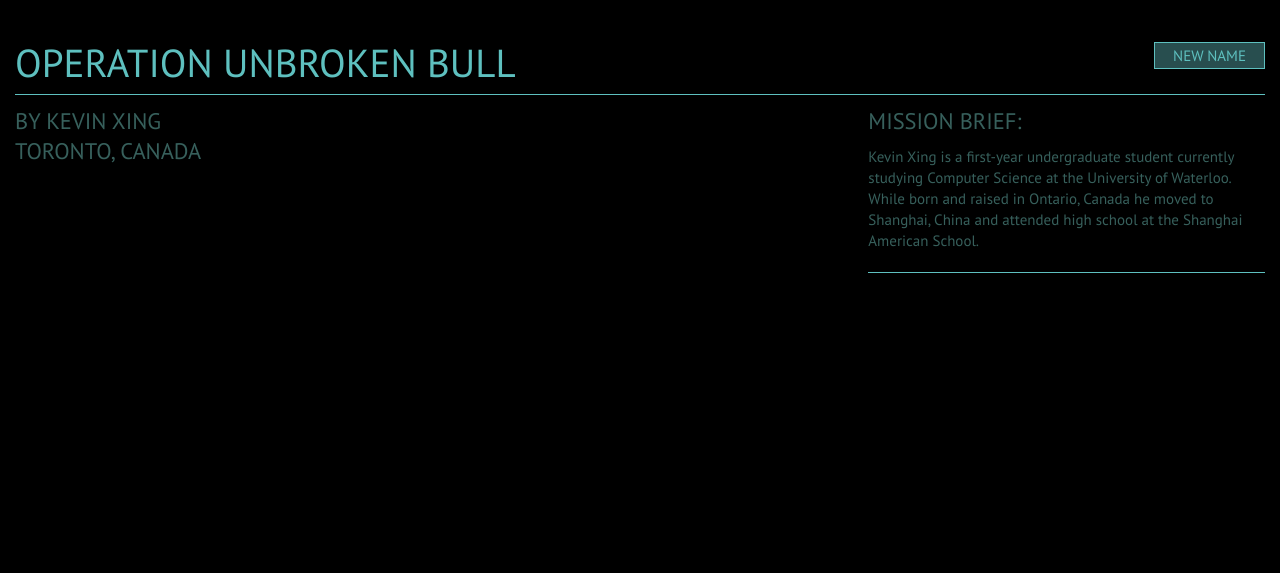
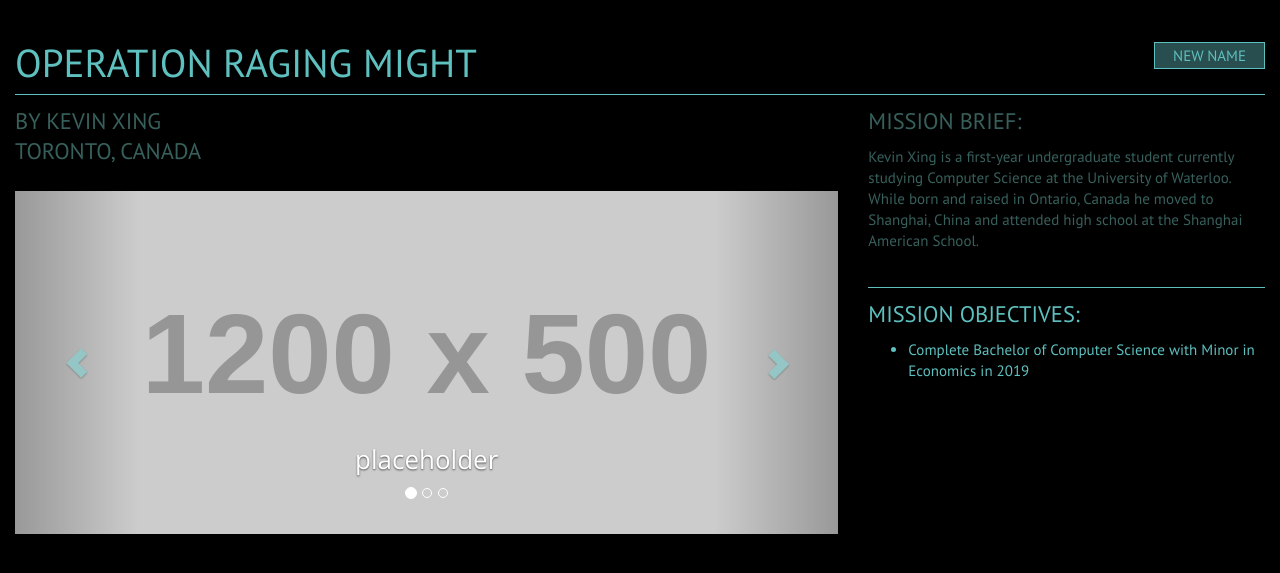
Before and after one commit to ggkevinxing/ggkevinxing.github.io, a PHP site: page /xcom/index.html in a window 1280 px wide. Shown: the top 573 px of the page. Run offline with PHP 8.4, Linux system fonts and the light colour scheme; grey boxes labelled with a size stand in for pictures from a placeholder-image service; some libraries are stand-ins or nearby versions.

Commit message:
placeholder carousel for xcom homage

```diff
--- a/xcom/index.html
+++ b/xcom/index.html
@@ -42,13 +42,58 @@
     </div>
     <div class="row">
         <div class="col-md-8">
-            <h1 class="lead">BY KEVIN XING</h1>
-            <h1 class="lead">TORONTO, CANADA</h1>
+            <h1 class="lead lead-dark">BY KEVIN XING</h1>
+            <h1 class="lead lead-dark spacer">TORONTO, CANADA</h1>
+
+             <!-- Carousel-->
+            <div id="carousel-xcomhomage" class="carousel slide" data-ride="carousel">
+            <!-- Indicators -->
+            <ol class="carousel-indicators">
+            <li data-target="#carousel-xcomhomage" data-slide-to="0" class="active"></li>
+            <li data-target="#carousel-xcomhomage" data-slide-to="1"></li>
+            <li data-target="#carousel-xcomhomage" data-slide-to="2"></li>
+            </ol>
+
+            <!-- Wrapper for slides -->
+            <div class="carousel-inner">
+            <div class="item active">
+              <img src="http://placehold.it/1200x500" alt="...">
+              <div class="carousel-caption">
+                  <h3>placeholder</h3>
+              </div>
+            </div>
+            <div class="item">
+              <img src="http://placehold.it/1200x500" alt="...">
+              <div class="carousel-caption">
+                  <h3>placeholder</h3>
+              </div>
+            </div>
+            <div class="item">
+              <img src="http://placehold.it/1200x500" alt="...">
+              <div class="carousel-caption">
+                  <h3>placeholder</h3>
+              </div>
+            </div>
+            </div>
+
+              <!-- Controls -->
+              <a class="left carousel-control" href="#carousel-xcomhomage" role="button" data-slide="prev">
+                <span class="glyphicon glyphicon-chevron-left"></span>
+              </a>
+              <a class="right carousel-control" href="#carousel-xcomhomage" role="button" data-slide="next">
+                <span class="glyphicon glyphicon-chevron-right"></span>
+              </a>
+            </div> <!-- Carousel -->
         </div>
         <div class="col-md-4">
-        <h1 class="lead">MISSION BRIEF:</h1>
-        <p>Kevin Xing is a first-year undergraduate student currently studying Computer Science at the University of Waterloo. While born and raised in Ontario, Canada he moved to Shanghai, China and attended high school at the Shanghai American School.</p>
+        <h1 class="lead lead-dark">MISSION BRIEF:</h1>
+        <p class="spacer">Kevin Xing is a first-year undergraduate student currently studying Computer Science at the University of Waterloo. While born and raised in Ontario, Canada he moved to Shanghai, China and attended high school at the Shanghai American School.</p>
         <hr>
+
+        <h1 class="lead">MISSION OBJECTIVES: </h1>
+        <ul>
+        <li class="bright">Complete Bachelor of Computer Science with Minor in Economics in 2019</li>
+        </ul>
         </div>
     </div>
 
--- a/xcom/missiongen.js
+++ b/xcom/missiongen.js
@@ -1,40 +1,51 @@
 // INSPIRED BY X-COM: ENEMY UNKNOWN'S RANDOMLY GENERATED MISSION NAMES
 
-
-
-// array of adjectives
+// adjectives
 var adj = Array
 (
 	"SILENT",
 	"FLYING",
+	"RISING",
 	"CRASHING",
 	"THUNDEROUS",
 	"FURIOUS",
+	"IRON",
+	"ROARING",
+	"RAGING",
+	"RIPPING",
 	"UNBROKEN",
+	"BROKEN",
 	"VENGEFUL",
+	"HIDDEN",
 	"STRIKING",
 	"SWIFT",
-	"ROARING",
-	"RAGING",
 	"CHARGING",
+	"SHATTERING",
 	"SWEEPING",
 	"MORNING",
 	"GUARDIAN"
 );
 
-// array of nouns
+// nouns
 var noun = Array
 (
+	"ANGEL",
 	"WHISPER",
 	"CRY",
+	"TERROR",
+	"FORCE",
+	"MIGHT",
+	"LIGHT",
 	"PANTHER",
 	"BULL",
 	"TIGER",
+	"EAGLE",
 	"INFERNO",
 	"THUNDER",
 	"LIGHTNING",
 	"STORM",
 	"TIDE",
+	"WHIRLWIND",
 	"FIST",
 	"SWORD",
 	"BLADE",
--- a/xcom/xcom.css
+++ b/xcom/xcom.css
@@ -20,7 +20,17 @@ hr {
 	border-color: #5ec0bf;
 }
 
+.bright {
+	color: #5ec0bf;
+}
+
 .lead {
+	color: #5ec0bf;
+	line-height: 0.4;
+	margin-top: 0px;
+}
+
+.lead-dark {
 	color: #37605c;
 	line-height: 0.4;
 	margin-top: 0px;
@@ -40,3 +50,20 @@ hr {
 	color: #5ec0bf;
 	border-color: #5ec0bf;
 }
+
+.spacer {
+	padding-bottom: 15px;
+}
+
+.glyphicon {
+	color: #5ec0bf;
+}
+
+.carousel .slide {
+	border-top: 1px;
+	border-left: 1px;
+	border-right: 1px;
+	border-bottom: 1px;
+	border-color: #5ec0bf;
+	border-style: solid;
+}
```
